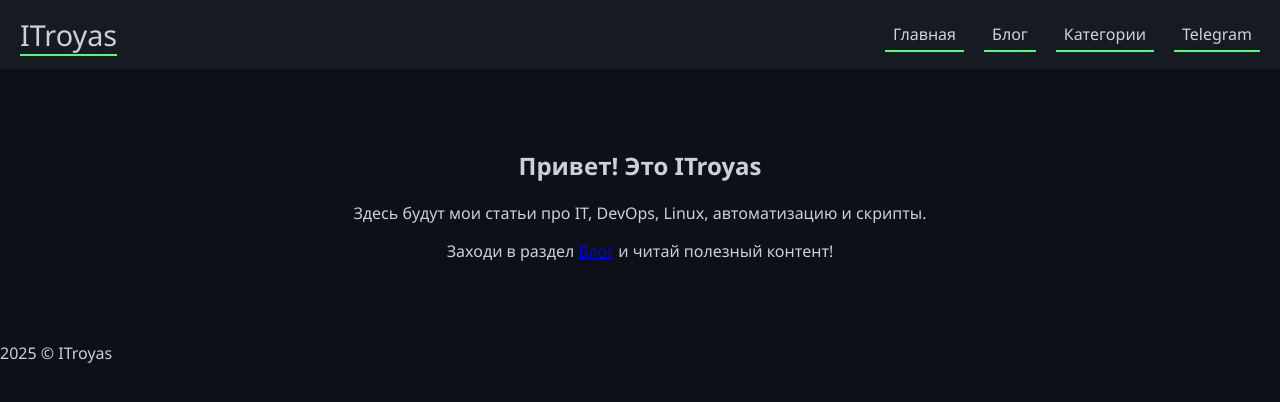
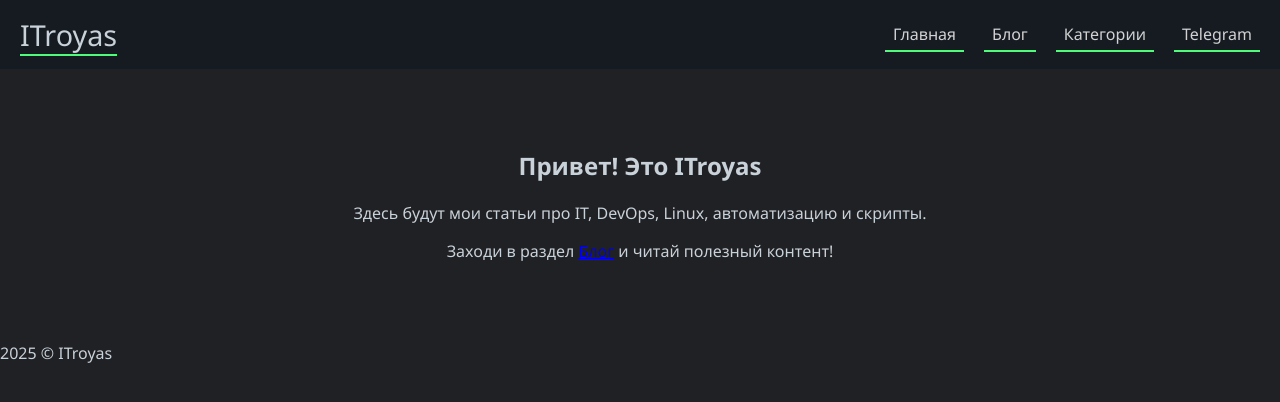
Before and after one commit to ITroyas/itroyas.github.io, a Jekyll site: the page built from index.md, in a window 1280 px wide. Shown: the top 402 px of the page. Built offline with Jekyll 4.4.1, drawn with Linux system fonts in a browser that asks for light colours.

Commit message:
Update custom.css

```diff
--- a/assets/css/custom.css
+++ b/assets/css/custom.css
@@ -1,6 +1,6 @@
 /* Общие */
 body {
-  background: #0d1117;
+  background: #202124;
   color: #c9d1d9;
   font-family: "Segoe UI", Tahoma, sans-serif;
   margin: 0;
```
